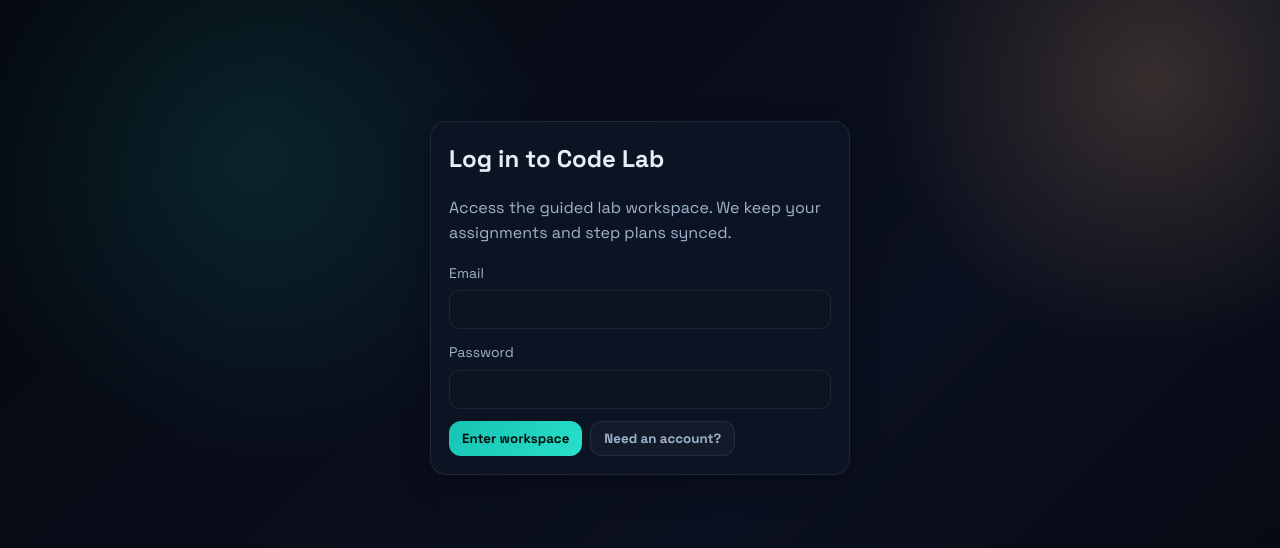
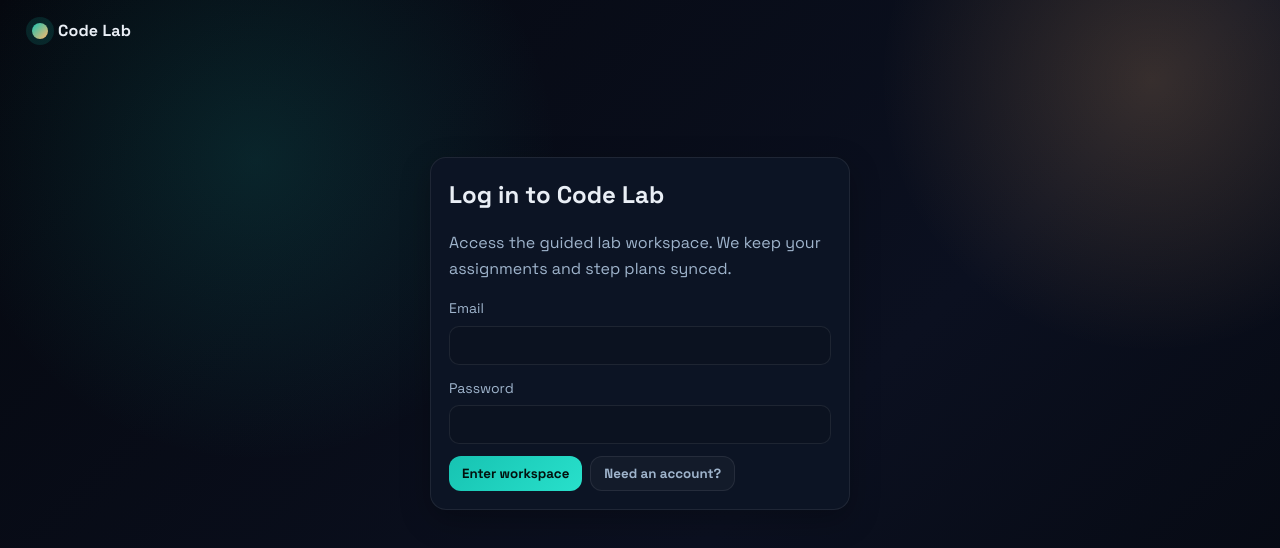
Before and after one commit to James-Dyer/cse108-final, a React app in the folder frontend/: page /login in a window 1280 px wide. Shown: the top 548 px of the page. Built offline with nearby package versions, Linux system fonts and the light colour scheme; the HTML template or start-up script is replaced by a standard one.

Commit message:
finish progress

```diff
--- a/frontend/src/App.tsx
+++ b/frontend/src/App.tsx
@@ -82,6 +82,23 @@ function Layout() {
 
   return (
     <div className="page">
+      <header className="topbar">
+        <div
+          className="brand"
+          role="button"
+          tabIndex={0}
+          onClick={() => navigate("/dashboard")}
+          onKeyDown={(event) => {
+            if (event.key === "Enter" || event.key === " ") {
+              event.preventDefault();
+              navigate("/dashboard");
+            }
+          }}
+        >
+          <span className="logo-dot" aria-hidden="true" />
+          Code Lab
+        </div>
+      </header>
       <main>
         <Routes>
           <Route path="/login" element={<LoginPage onNotify={setToast} />} />
--- a/frontend/src/pages/DashboardPage.tsx
+++ b/frontend/src/pages/DashboardPage.tsx
@@ -48,7 +48,7 @@ export function DashboardPage({
         <div className="panel">
           <div className="panel-header">
             <div>
-              <h3>Your Assignments</h3>
+              <h3>Recent Assignments</h3>
             </div>
             <div className="button-row">
               <Link className="primary" to="/assignments/new">
--- a/frontend/src/styles/assignment.css
+++ b/frontend/src/styles/assignment.css
@@ -275,15 +275,12 @@
   display: grid;
   place-items: center;
   font-weight: 800;
-  color: #0b1220;
+  color: #e9eef5;
   transition: transform 120ms ease, border 120ms ease, background 160ms ease,
     color 160ms ease, box-shadow 200ms ease;
 }
 
 .progress-step.accomplished .progress-circle {
-  background: radial-gradient(circle at 30% 30%, rgba(43, 107, 255, 0.4), transparent),
-    radial-gradient(circle at 70% 70%, rgba(255, 157, 87, 0.35), transparent),
-    #0b1220;
   color: #fdf6e3;
   border-color: rgba(25, 195, 178, 1);
   box-shadow: 0 0 0 1px rgba(255, 157, 87, 0.25), 0 0 12px rgba(43, 107, 255, 0.28);
--- a/frontend/src/styles/layout.css
+++ b/frontend/src/styles/layout.css
@@ -9,6 +9,13 @@
     linear-gradient(135deg, #05080f 0%, #0b1020 60%, #05080f 100%);
   min-height: 100vh;
   padding: 18px 32px 64px;
+}
+
+.topbar {
+  display: flex;
+  justify-content: flex-start;
+  align-items: center;
+  margin-bottom: 10px;
 }
 
 .hero {
@@ -87,6 +94,24 @@ h4 {
 .status-value {
   margin: 0;
   font-weight: 700;
+}
+
+.brand {
+  display: inline-flex;
+  align-items: center;
+  gap: 10px;
+  font-weight: 800;
+  cursor: pointer;
+  letter-spacing: 0.01em;
+  color: var(--text);
+}
+
+.logo-dot {
+  width: 16px;
+  height: 16px;
+  border-radius: 50%;
+  background: linear-gradient(135deg, var(--accent), var(--accent-2));
+  box-shadow: 0 0 0 6px rgba(23, 195, 178, 0.14);
 }
 
 .grid {
```
